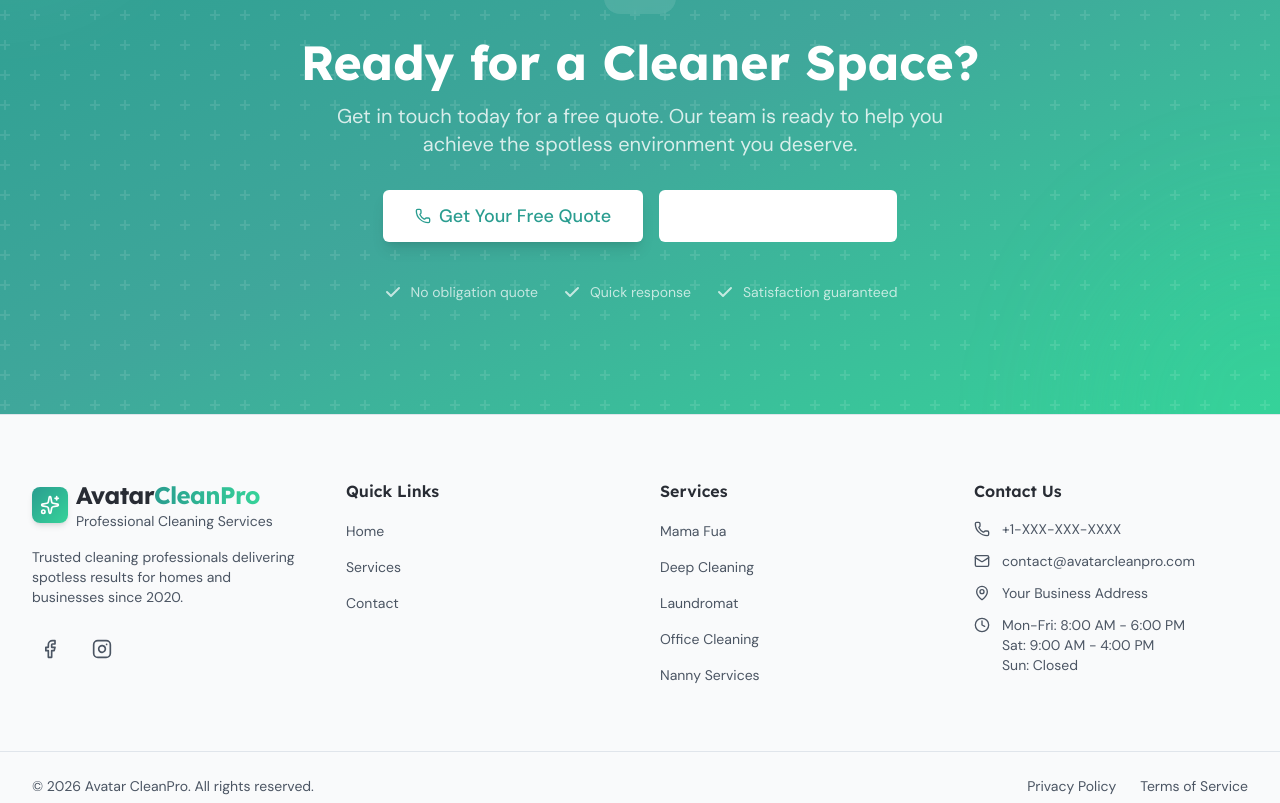
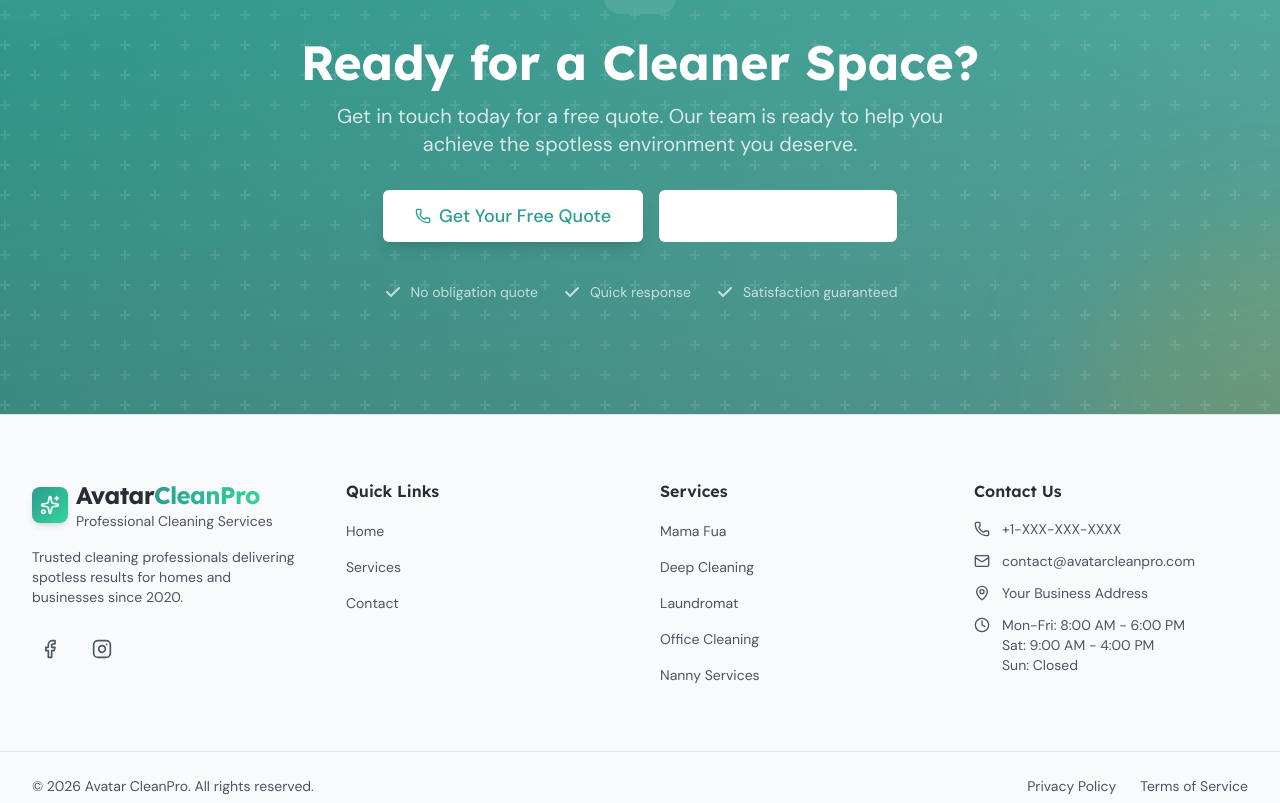
Before and after one commit to software-Codes/avatarscleanpro, a Next.js app: page / in a window 1280 px wide. Shown: the part 4393-5196 px from the top of the page. Built offline with nearby package versions, Linux system fonts and the light colour scheme; no server answers.

Commit message:
fix(CTASection): update background gradients and decorative elements for improved visual appeal

```diff
--- a/src/components/sections/home/CTASection.tsx
+++ b/src/components/sections/home/CTASection.tsx
@@ -13,11 +13,12 @@ export function CTASection() {
       {/* Background */}
       <div className="absolute inset-0 -z-10">
         {/* Gradient background */}
-        <div className="absolute inset-0 bg-gradient-to-br from-primary via-primary/90 to-accent" />
+        <div className="absolute inset-0 bg-gradient-to-br from-primary via-primary/85 to-primary/70" />
+        <div className="absolute inset-0 bg-gradient-to-t from-black/20 via-black/10 to-transparent" />
 
         {/* Decorative elements */}
         <div className="absolute top-0 left-0 w-72 h-72 bg-white/10 rounded-full blur-3xl -translate-x-1/2 -translate-y-1/2" />
-        <div className="absolute bottom-0 right-0 w-96 h-96 bg-accent/20 rounded-full blur-3xl translate-x-1/2 translate-y-1/2" />
+        <div className="absolute bottom-0 right-0 w-96 h-96 bg-secondary/15 rounded-full blur-3xl translate-x-1/2 translate-y-1/2" />
 
         {/* Pattern overlay */}
         <div
```
